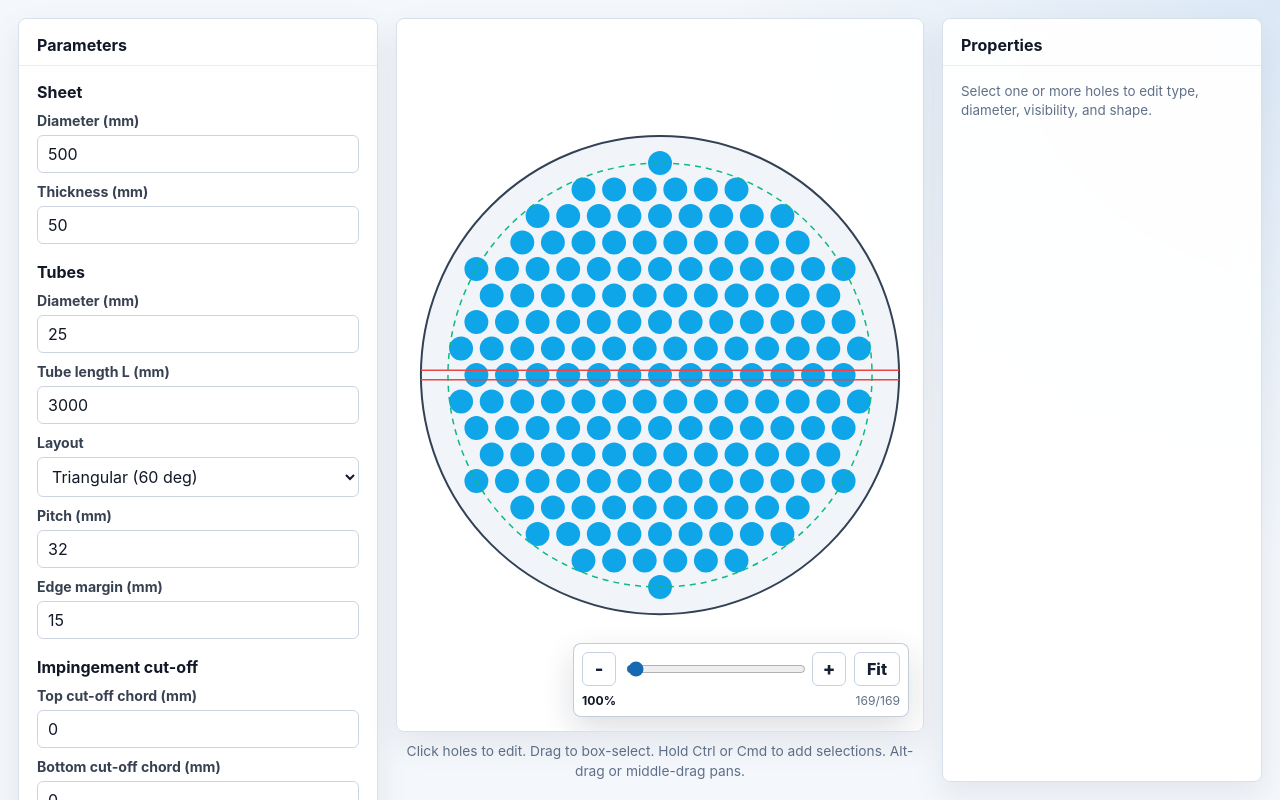
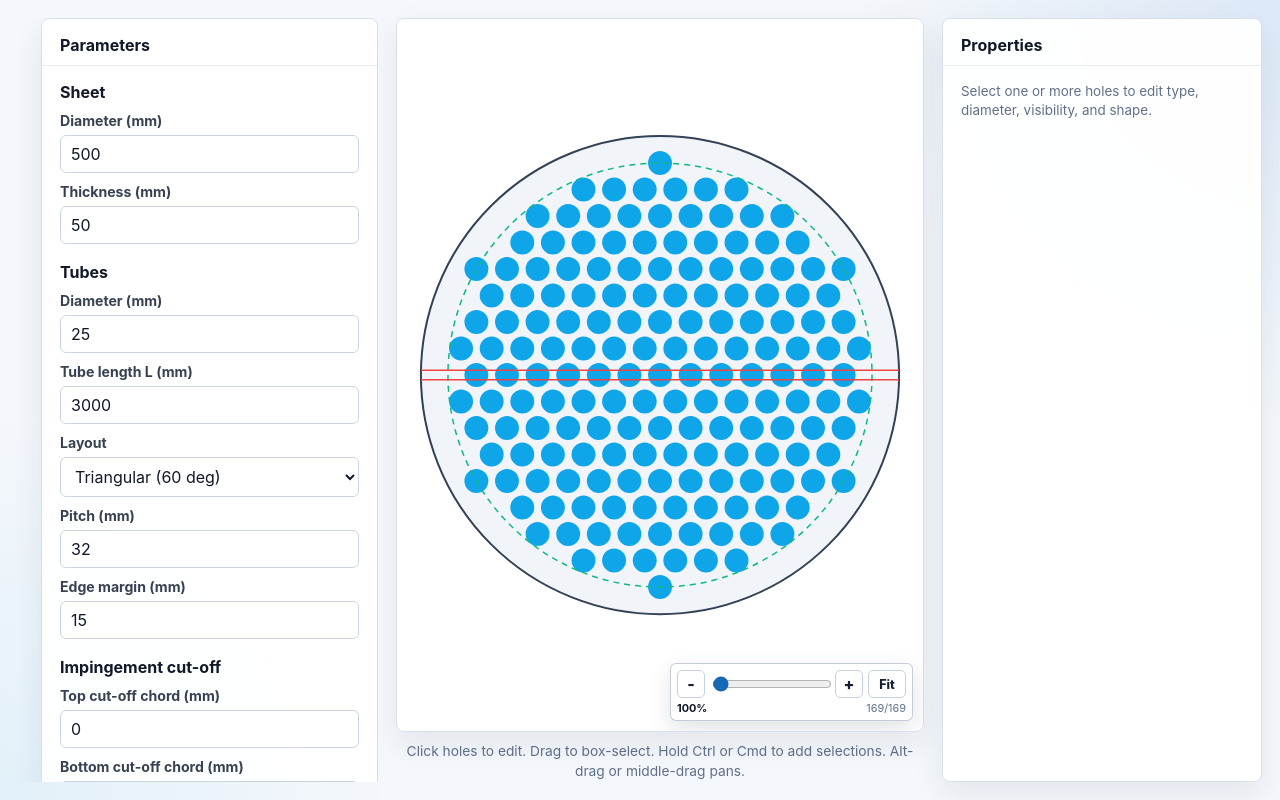
Before and after one commit to YurMil/Tube-Sheet-Generator-, a React (Vite) app: page / in a window 1280 px wide. Shown: the top 800 px of the page. Built offline with nearby package versions, Linux system fonts and the light colour scheme.

Commit message:
Improve panel scrolling and preview resizing

```diff
--- a/src/styles.css
+++ b/src/styles.css
@@ -130,6 +130,7 @@ select {
   min-width: 0;
 }
 
+.controls-panel,
 .preview-panel,
 .properties-panel {
   align-self: start;
@@ -137,6 +138,18 @@ select {
   top: 18px;
   height: calc(100vh - 36px);
   max-height: calc(100vh - 36px);
+}
+
+.controls-panel {
+  direction: rtl;
+  overflow-x: hidden;
+  overflow-y: auto;
+  padding-left: 8px;
+  scrollbar-gutter: stable;
+}
+
+.controls-panel > * {
+  direction: ltr;
 }
 
 .properties-panel {
@@ -324,27 +337,27 @@ select {
 
 .preview-zoom-controls {
   position: absolute;
-  right: 14px;
-  bottom: 14px;
+  right: 10px;
+  bottom: 10px;
   z-index: 10;
   display: grid;
-  grid-template-columns: 34px minmax(110px, 180px) 34px auto;
+  grid-template-columns: 28px minmax(78px, 120px) 28px 38px;
   align-items: center;
-  gap: 8px;
-  max-width: calc(100% - 28px);
+  gap: 5px;
+  max-width: calc(100% - 20px);
   border: 1px solid var(--zoom-border);
-  border-radius: 8px;
-  padding: 8px;
+  border-radius: 6px;
+  padding: 6px;
   background: var(--zoom-surface);
-  box-shadow: 0 12px 32px rgba(15, 23, 42, 0.14);
+  box-shadow: 0 8px 22px rgba(15, 23, 42, 0.12);
   backdrop-filter: blur(10px);
 }
 
 .preview-zoom-button,
 .preview-fit-button {
-  min-height: 34px;
+  min-height: 28px;
   border: 1px solid var(--button-secondary-border);
-  border-radius: 6px;
+  border-radius: 5px;
   color: var(--button-secondary-text);
   background: var(--button-secondary-bg);
   cursor: pointer;
@@ -352,14 +365,15 @@ select {
 }
 
 .preview-zoom-button {
-  width: 34px;
+  width: 28px;
   padding: 0;
-  font-size: 1.15rem;
+  font-size: 1rem;
   line-height: 1;
 }
 
 .preview-fit-button {
-  padding: 0 12px;
+  padding: 0 8px;
+  font-size: 0.78rem;
 }
 
 .preview-zoom-button:hover,
@@ -369,19 +383,18 @@ select {
 
 .preview-zoom-slider {
   width: 100%;
-  min-width: 110px;
+  min-width: 78px;
   accent-color: var(--input-accent);
 }
 
 .preview-zoom-readout {
-  display: grid;
+  display: flex;
   grid-column: 1 / -1;
-  grid-template-columns: auto auto;
   justify-content: space-between;
-  gap: 12px;
+  gap: 8px;
   color: var(--app-text-soft);
-  font-size: 0.76rem;
-  line-height: 1.2;
+  font-size: 0.68rem;
+  line-height: 1;
 }
 
 .preview-zoom-readout strong {
@@ -498,11 +511,18 @@ select {
     padding: 12px;
   }
 
+  .controls-panel,
   .preview-panel,
   .properties-panel {
     position: static;
     height: auto;
     max-height: none;
+  }
+
+  .controls-panel {
+    direction: ltr;
+    overflow: visible;
+    padding-left: 0;
   }
 
   .preview-panel {
@@ -520,7 +540,7 @@ select {
   .preview-zoom-controls {
     right: 10px;
     bottom: 10px;
-    grid-template-columns: 34px minmax(94px, 1fr) 34px;
+    grid-template-columns: 28px minmax(78px, 1fr) 28px;
   }
 
   .preview-fit-button {
--- a/src/ui/PreviewCanvas.tsx
+++ b/src/ui/PreviewCanvas.tsx
@@ -13,6 +13,11 @@ type Viewport = {
   zoom: number;
   panX: number;
   panY: number;
+};
+
+type CanvasSize = {
+  width: number;
+  height: number;
 };
 
 type DragState = {
@@ -85,8 +90,10 @@ export default function PreviewCanvas({
   const dragRef = useRef<DragState | null>(null);
   const suppressClickRef = useRef(false);
   const animationFrameRef = useRef<number | null>(null);
+  const resizeAnimationFrameRef = useRef<number | null>(null);
   const pendingViewportRef = useRef<Viewport | null>(null);
   const [viewport, setViewport] = useState<Viewport>({zoom: 1, panX: 0, panY: 0});
+  const [canvasSize, setCanvasSize] = useState<CanvasSize>({width: 0, height: 0});
   const [visibleCount, setVisibleCount] = useState(points.length);
   const [selectionBox, setSelectionBox] = useState<SelectionBox | null>(null);
 
@@ -384,14 +391,58 @@ export default function PreviewCanvas({
   useEffect(() => {
     const canvas = canvasRef.current;
     if (!canvas) return;
+
+    const syncCanvasSize = () => {
+      const rect = canvas.getBoundingClientRect();
+      const width = Math.round(rect.width);
+      const height = Math.round(rect.height);
+      setCanvasSize((current) => (current.width === width && current.height === height ? current : {width, height}));
+    };
+
+    const scheduleCanvasSizeSync = () => {
+      if (resizeAnimationFrameRef.current !== null) return;
+      resizeAnimationFrameRef.current = window.requestAnimationFrame(() => {
+        resizeAnimationFrameRef.current = null;
+        syncCanvasSize();
+      });
+    };
+
+    syncCanvasSize();
+
+    if (typeof ResizeObserver !== 'undefined') {
+      const resizeObserver = new ResizeObserver(scheduleCanvasSizeSync);
+      resizeObserver.observe(canvas);
+      return () => {
+        resizeObserver.disconnect();
+        if (resizeAnimationFrameRef.current !== null) {
+          window.cancelAnimationFrame(resizeAnimationFrameRef.current);
+          resizeAnimationFrameRef.current = null;
+        }
+      };
+    }
+
+    window.addEventListener('resize', scheduleCanvasSizeSync);
+    return () => {
+      window.removeEventListener('resize', scheduleCanvasSizeSync);
+      if (resizeAnimationFrameRef.current !== null) {
+        window.cancelAnimationFrame(resizeAnimationFrameRef.current);
+        resizeAnimationFrameRef.current = null;
+      }
+    };
+  }, []);
+
+  useEffect(() => {
+    const canvas = canvasRef.current;
+    if (!canvas) return;
     const ctx = canvas.getContext('2d');
     if (!ctx) return;
 
     const dpr = window.devicePixelRatio || 1;
     const rect = canvas.getBoundingClientRect();
+    if (rect.width <= 0 || rect.height <= 0) return;
 
-    canvas.width = rect.width * dpr;
-    canvas.height = rect.height * dpr;
+    canvas.width = Math.max(1, Math.round(rect.width * dpr));
+    canvas.height = Math.max(1, Math.round(rect.height * dpr));
     ctx.setTransform(dpr, 0, 0, dpr, 0, 0);
 
     ctx.clearRect(0, 0, rect.width, rect.height);
@@ -582,12 +633,15 @@ export default function PreviewCanvas({
     }
 
     setVisibleCount((current) => (current === nextVisibleCount ? current : nextVisibleCount));
-  }, [modifiedHoles, params, points, selectedHoleKeys, selectionBox, themeMode, viewport]);
+  }, [canvasSize, modifiedHoles, params, points, selectedHoleKeys, selectionBox, themeMode, viewport]);
 
   useEffect(() => {
     return () => {
       if (animationFrameRef.current !== null) {
         window.cancelAnimationFrame(animationFrameRef.current);
+      }
+      if (resizeAnimationFrameRef.current !== null) {
+        window.cancelAnimationFrame(resizeAnimationFrameRef.current);
       }
     };
   }, []);
```
